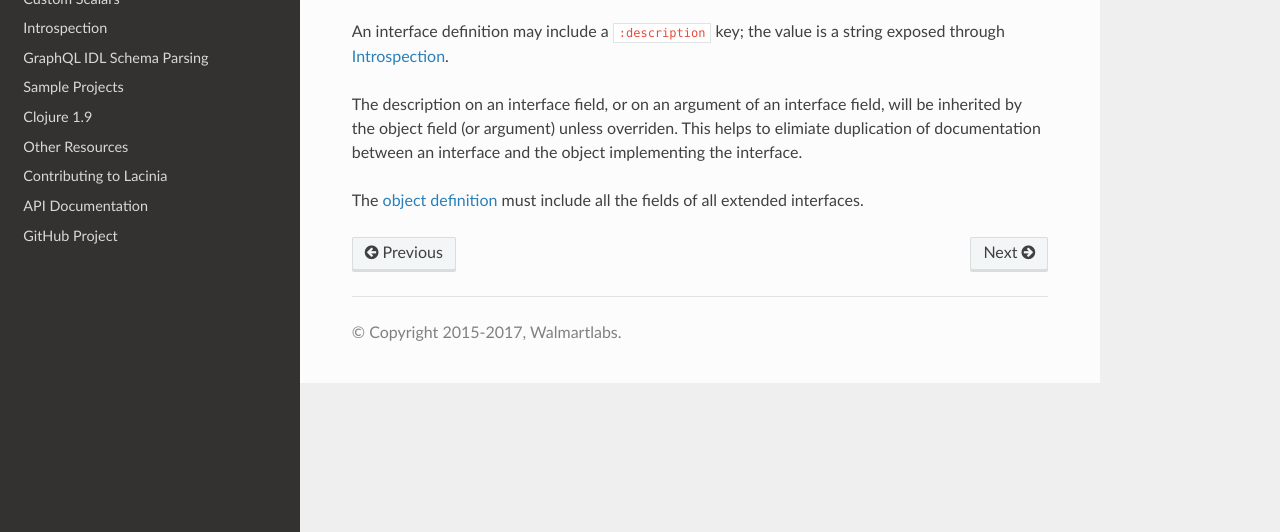
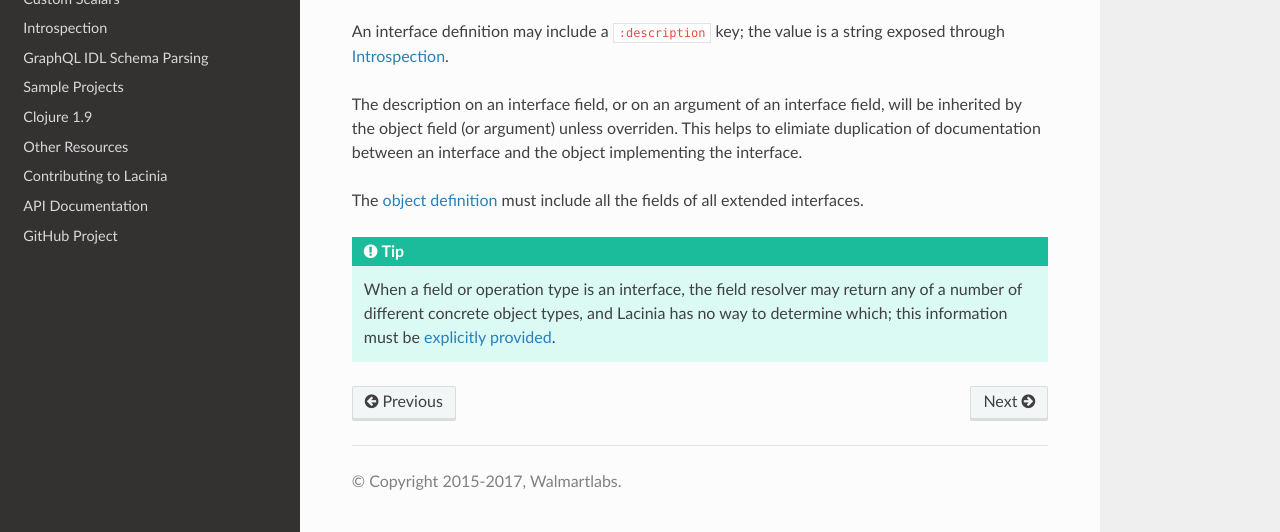
Before and after one commit to walmartlabs/lacinia, a Sphinx documentation site: the page built from docs/interfaces.rst, in a window 1280 px wide and 1036 px high, cut to the strip 504-1036 px from the top of the window. Built offline with Sphinx 7.4.7 and the Read the Docs theme 2.0.0, drawn with Linux system fonts in a browser that asks for light colours.

Commit message:
Add notes about type tagging to the interface and union docs

```diff
--- a/docs/interfaces.rst
+++ b/docs/interfaces.rst
@@ -26,3 +26,11 @@ This helps to elimiate duplication of documentation between an interface and the
 the interface.
 
 The :doc:`object definition <objects>` must include all the fields of all extended interfaces.
+
+
+.. tip::
+
+   When a field or operation type is an interface,
+   the field resolver may return any of a number of different
+   concrete object types, and Lacinia has no way to determine which;
+   this information must be :doc:`explicitly provided <resolve/type-tags>`.
```
Also changed, not shown: docs/unions.rst (+7 -0 lines).
